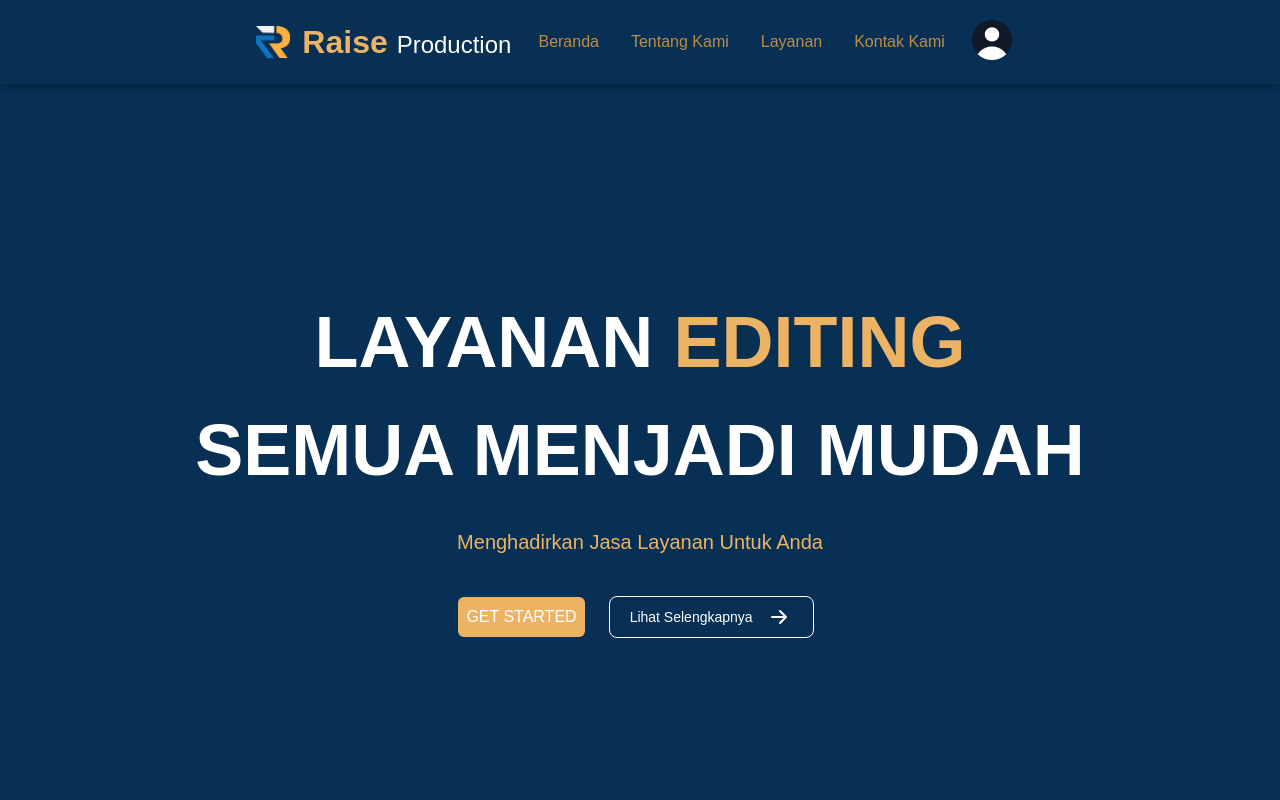
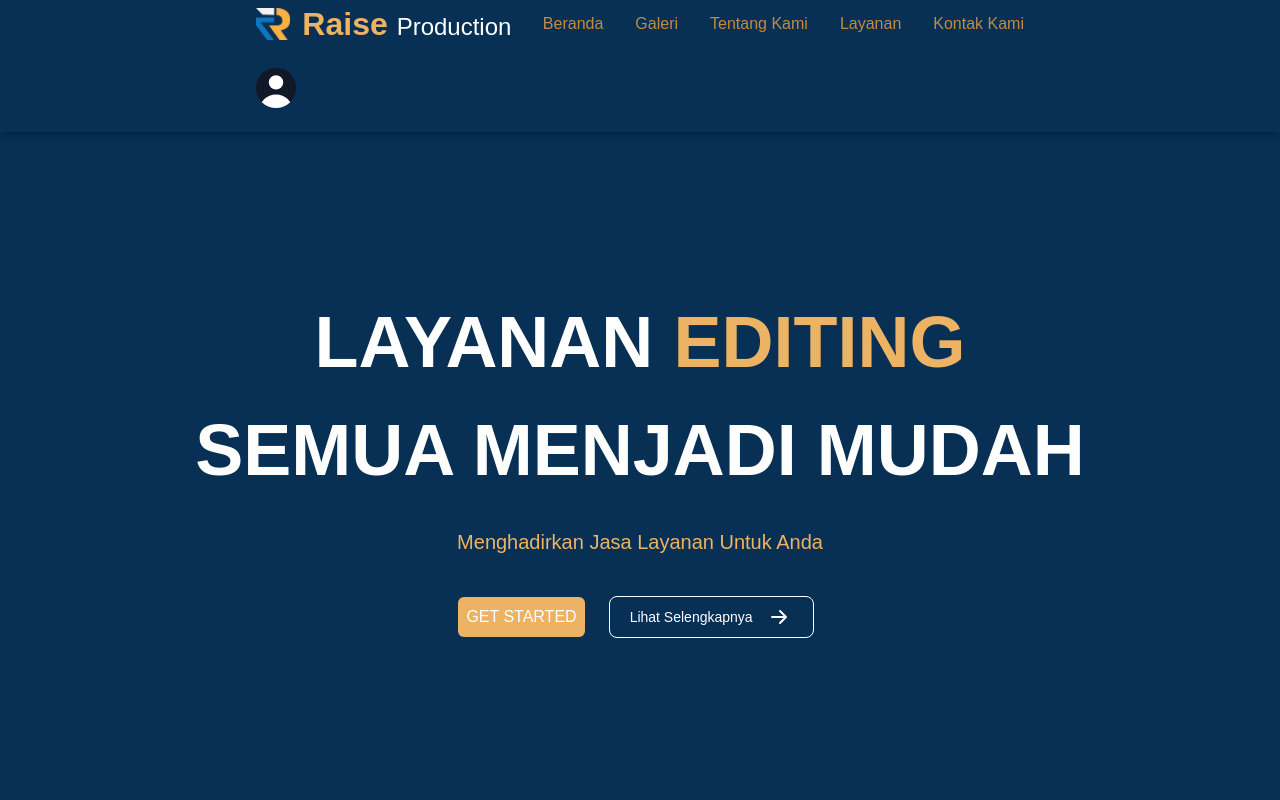
Before and after one commit to dimpram101/raise-production, a React (Vite) app in the folder frontend/: page / in a window 1280 px wide. Shown: the top 800 px of the page. Built offline with nearby package versions, Linux system fonts and the light colour scheme; no server answers; sample sign-in values are in the browser's storage.

Commit message:
feat: gallery

```diff
--- a/frontend/src/App.jsx
+++ b/frontend/src/App.jsx
@@ -3,7 +3,6 @@ import { BrowserRouter as Router, Routes, Route } from "react-router-dom";
 import CustomerPages from "./pages/CustomerPages";
 import Login from "./pages/Login";
 import Register from "./pages/Register";
-import Gallery from "./pages/Gallery";
 import "./App.css";
 import Dashboard from "./pages/admin/Dashboard";
 import PesananPelanggan from "./pages/admin/dashboard/PesananPelanggan";
@@ -19,7 +18,7 @@ import Test from "./pages/test";
 
 function App() {
   const [auth, setAuth] = useState(null);
-  const token = localStorage.getItem("accessToken")
+  const token = localStorage.getItem("accessToken");
 
   useEffect(() => {
     if (token) {
@@ -31,9 +30,6 @@ function App() {
 
   return (
     <Router>
-      <Routes>
-        <Route path="/gallery" element={<Gallery/>}></Route>
-      </Routes>
       <AuthContext.Provider value={{ auth, setAuth }}>
         <Routes>
           <Route path="/*" element={<CustomerPages />}></Route>
--- a/frontend/src/Components/Navbar.jsx
+++ b/frontend/src/Components/Navbar.jsx
@@ -2,7 +2,7 @@
 
 import { useContext } from "react";
 import AuthContext from "../context/AuthContext";
-import { useNavigate } from "react-router-dom";
+import { Link, useNavigate } from "react-router-dom";
 
 const Navbar = (props) => {
   const { auth } = useContext(AuthContext);
@@ -13,7 +13,11 @@ const Navbar = (props) => {
       <nav className="bg-[#073054]  dark:bg-gray-900 w-full shadow-md fixed z-20 top-0 left-0 ">
         <div className="max-w-screen-xl flex flex-wrap items-center justify-between mx-64 ">
           <a href="" className="flex items-center">
-            <img src="./assets/logo/Logo RP.png" className="h-8 mr-3" alt="Flowbite Logo"/>
+            <img
+              src="./assets/logo/Logo RP.png"
+              className="h-8 mr-3"
+              alt="Flowbite Logo"
+            />
             <h1 className=" text-[32px] font-semibold text-[#ECB365] font-poppins">
               Raise{" "}
               <span className="text-white font-thin text-[24px]">
@@ -71,7 +75,10 @@ const Navbar = (props) => {
                       </div>
                     </li>
                     <li className="mt-2.5">
-                      <p className="font-poppins text-[#ECB365] "> {auth.nama} </p>
+                      <p className="font-poppins text-[#ECB365] ">
+                        {" "}
+                        {auth.nama}{" "}
+                      </p>
                     </li>
                   </ul>
                 </a>
@@ -120,6 +127,13 @@ const Navbar = (props) => {
               </li>
               <li>
                 <button>
+                  <Link to="/gallery" className="nav">
+                    Galeri
+                  </Link>
+                </button>
+              </li>
+              <li>
+                <button>
                   <a onClick={props.pushButtonAboutUs} className="nav">
                     Tentang Kami
                   </a>
--- a/frontend/src/pages/CustomerPages.jsx
+++ b/frontend/src/pages/CustomerPages.jsx
@@ -8,6 +8,7 @@ import MyOrder from "./MyOrder";
 import MyOrderDetail from "./MyOrderDetail";
 import Footer from "../Components/Landing_page/Footer";
 import Profile from "./Profile";
+import Gallery from "../pages/Gallery";
 
 const CustomerPages = () => {
 
@@ -17,6 +18,7 @@ const CustomerPages = () => {
         <Navbar />
         <Routes>
           <Route path="/" element={<Home />}></Route>
+          <Route path="/gallery" element={<Gallery />}></Route>
           <Route path="/video-editing" element={<VideoEditing />}></Route>
           <Route path="/making-logo" element={<MakingLogo />}></Route>
           <Route path="/making-poster" element={<MakingPoster />}></Route>
--- a/frontend/src/pages/Home.jsx
+++ b/frontend/src/pages/Home.jsx
@@ -5,7 +5,7 @@ import DropDown from "../Components/DropDown";
 import GaleryCard from "../Components/Landing_page/GaleryCard";
 import AOS from "aos";
 import 'aos/dist/aos.css'
-import  { useRef, useState, useEffect } from "react";
+import  { useRef, useState } from "react";
 import { Link } from "react-router-dom";
 
 const Home = () => {
@@ -141,9 +141,9 @@ const Home = () => {
           </div>
 
           <div className="justify-item-center bg-blue-800 px-2 mt-5 rounded-lg hover:bg-blue-500">
-              <Link to="/gallery" className="text-center text-white">
+              <a href="/gallery" className="text-center text-white">
                 Tampilkan lebih banyak
-              </Link>
+              </a>
             </div>
 
           <div className="text-[72px] mt-80 text-white font-[900]">
```
